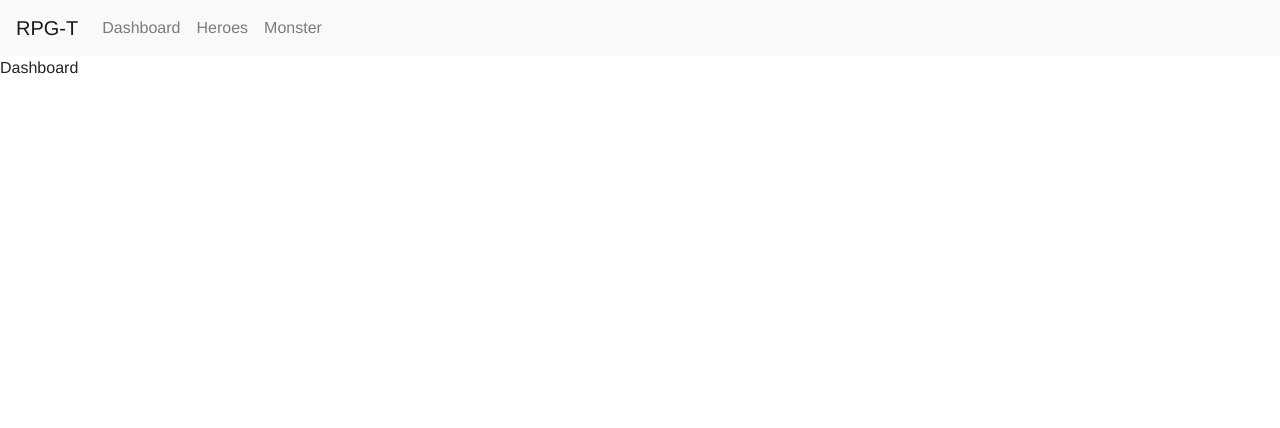
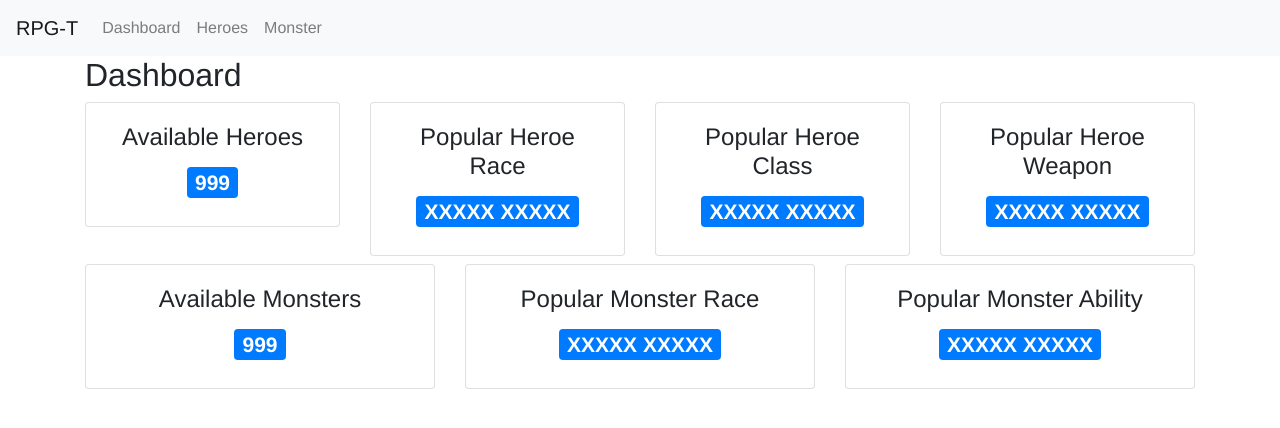
Before and after one commit to xerardoo/rpg-toolkit, a Vue app in the folder app/: page / in a window 1280 px wide. Shown: the top 428 px of the page. Built offline with nearby package versions, Linux system fonts and the light colour scheme.

Commit message:
dashboard mockup added

```diff
--- a/app/src/App.vue
+++ b/app/src/App.vue
@@ -2,7 +2,10 @@
     <div id="app">
         <Menu/>
         <ScrollTop top="100"/>
-        <router-view></router-view>
+        <div class="container">
+            <h2>{{ $route.meta.title }}</h2>
+            <router-view></router-view>
+        </div>
     </div>
 </template>
 
@@ -15,7 +18,6 @@
 </style>
 
 <script>
-
     // @ is an alias to /src
     import Menu from '@/components/Menu.vue'
     import ScrollTop from '@/components/ScrollTop.vue'
--- a/app/src/views/Dashboard.vue
+++ b/app/src/views/Dashboard.vue
@@ -1,5 +1,65 @@
 <template>
-    <div>Dashboard</div>
+    <div>
+        <div class="row">
+            <div class="col-md-3">
+                <div class="card">
+                    <div class="card-body text-center">
+                        <h4 class="card-title">Available Heroes</h4>
+                        <h3><span class="badge badge-primary">999</span></h3>
+                    </div>
+                </div>
+            </div>
+            <div class="col-md-3">
+                <div class="card">
+                    <div class="card-body text-center">
+                        <h4 class="card-title">Popular Heroe Race</h4>
+                        <h3><span class="badge badge-primary">XXXXX XXXXX</span></h3>
+                    </div>
+                </div>
+            </div>
+            <div class="col-md-3">
+                <div class="card">
+                    <div class="card-body text-center">
+                        <h4 class="card-title">Popular Heroe Class</h4>
+                        <h3><span class="badge badge-primary">XXXXX XXXXX</span></h3>
+                    </div>
+                </div>
+            </div>
+            <div class="col-md-3">
+                <div class="card">
+                    <div class="card-body text-center">
+                        <h4 class="card-title">Popular Heroe Weapon</h4>
+                        <h3><span class="badge badge-primary">XXXXX XXXXX</span></h3>
+                    </div>
+                </div>
+            </div>
+        </div>
+        <div class="row mt-2">
+            <div class="col-md-4">
+                <div class="card">
+                    <div class="card-body text-center">
+                        <h4 class="card-title">Available Monsters</h4>
+                        <h3><span class="badge badge-primary">999</span></h3>
+                    </div>
+                </div>
+            </div> <div class="col-md-4">
+                <div class="card">
+                    <div class="card-body text-center">
+                        <h4 class="card-title">Popular Monster Race</h4>
+                        <h3><span class="badge badge-primary">XXXXX XXXXX</span></h3>
+                    </div>
+                </div>
+            </div>
+            <div class="col-md-4">
+                <div class="card">
+                    <div class="card-body text-center">
+                        <h4 class="card-title">Popular Monster Ability</h4>
+                        <h3><span class="badge badge-primary">XXXXX XXXXX</span></h3>
+                    </div>
+                </div>
+            </div>
+        </div>
+    </div>
 </template>
 
 <script>
```
